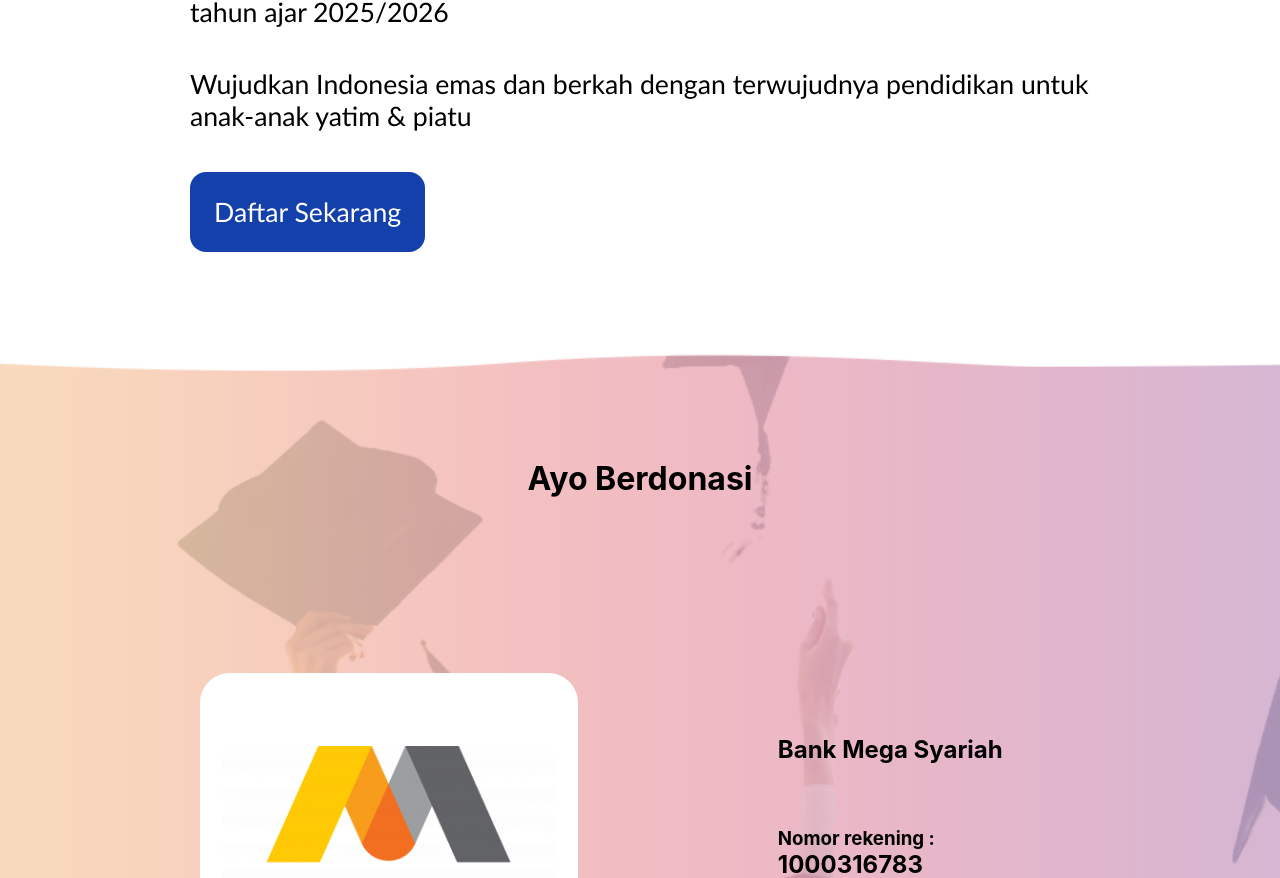
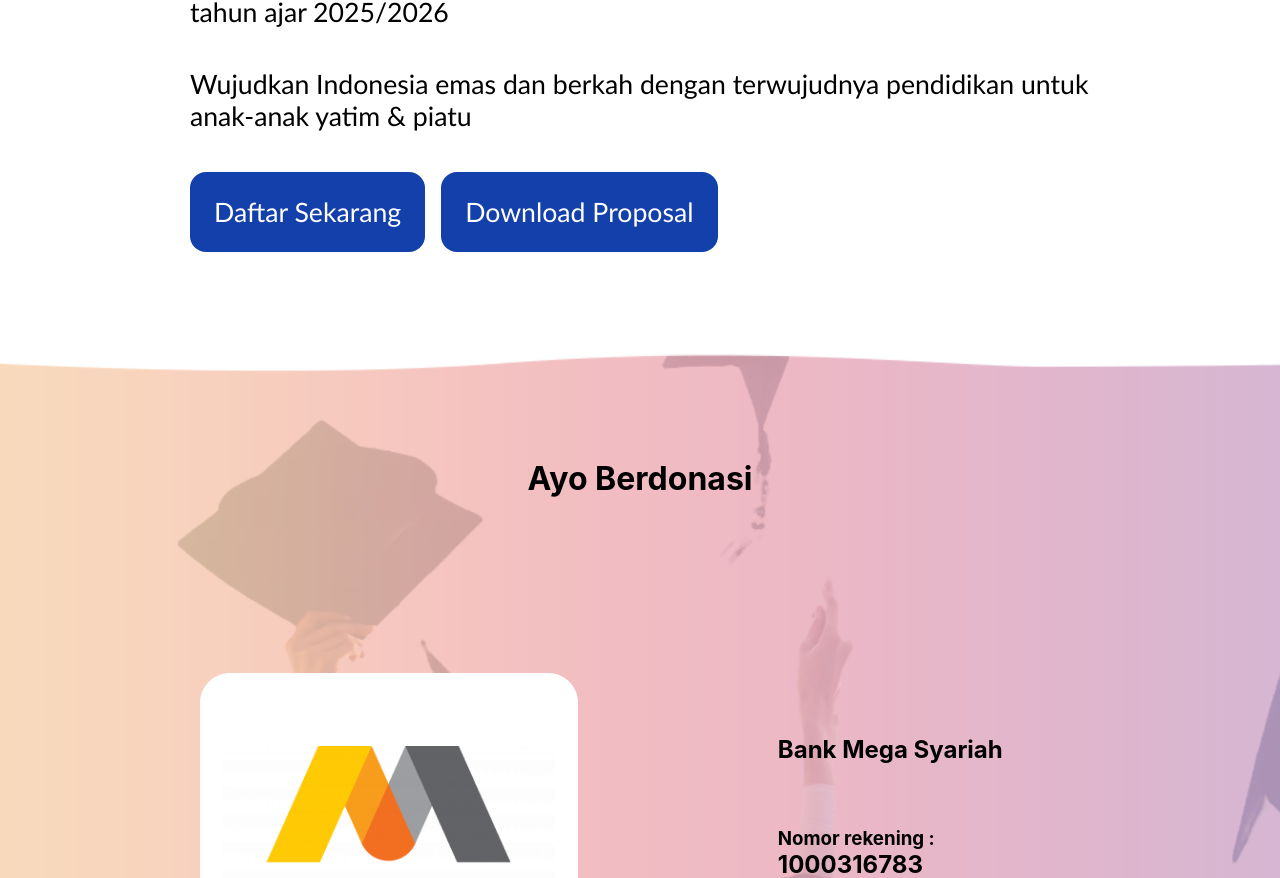
Before and after one commit to samosa76/Beasiswa-Qu, a React (Create React App) app: page /Detail in a window 1280 px wide. Shown: the part 2077-2955 px from the top of the page. Built offline with nearby package versions, Linux system fonts and the light colour scheme.

Commit message:
adding proposal button on news

```diff
--- a/src/Component/Detail/Detail.js
+++ b/src/Component/Detail/Detail.js
@@ -3,7 +3,11 @@ import style from './Detail.module.css'
 const Detail = () => {
 
     const handleClick = () => {
-        window.location.href="https://bit.ly/PendaftaranBeasiswaQU"
+        window.location.href = "https://bit.ly/PendaftaranBeasiswaQU"
+    }
+
+    const donwloadProposal = () => {
+        window.location.href = "https://drive.google.com/drive/u/0/folders/19M-clm1Ar-44f7dp90Qo4xw2a424SM52"
     }
 
     return (
@@ -16,20 +20,26 @@ const Detail = () => {
                     <img src='Asset/image/program_beasiswa_yatim_piatu.jpg' alt='poster-program-beasiswa' />
                     <div className={style.overlay}></div>
                 </div>
+
                 <div className={style.detail_desc}>
 
                     <p>Menyambut tahun pendidikan ajaran baru 2025/2026 , BeasiswaQu mendapat kepercayaan dari salah satu perusahaan swasta untuk bekerja sama dalam masalah pendidikan </p>
                     <p>BeasiswaQu mencari siswa, santri dan mahasiswa yatim & Piatu dengan kuota 50 orang untuk diajukan sebagai penerima beasiswa pendidikan mulai tahun ajar 2025/2026 </p>
                     <p>Wujudkan Indonesia emas dan berkah dengan terwujudnya pendidikan untuk anak-anak yatim & piatu</p>
 
-                    <div className={style.btn_register} onClick={handleClick}>
-                        <p>Daftar Sekarang</p>
+                    <div className={style.buttons}>
+                        <div className={style.btn_register} onClick={handleClick}>
+                            <p>Daftar Sekarang</p>
+                        </div>
+
+                        <div className={style.btn_register} onClick={donwloadProposal}>
+                            <p>Download Proposal</p>
+                        </div>
+
                     </div>
+
                 </div>
             </div>
-
-
-
         </div>
     )
 }
--- a/src/Component/Detail/Detail.module.css
+++ b/src/Component/Detail/Detail.module.css
@@ -96,6 +96,11 @@
     padding: 24px;
     border-radius: 16px;
     color: white;
+    margin-right: 16px;
+}
+
+.buttons {
+    display: flex;
 }
 
 @media (max-width: 992px) {
```
